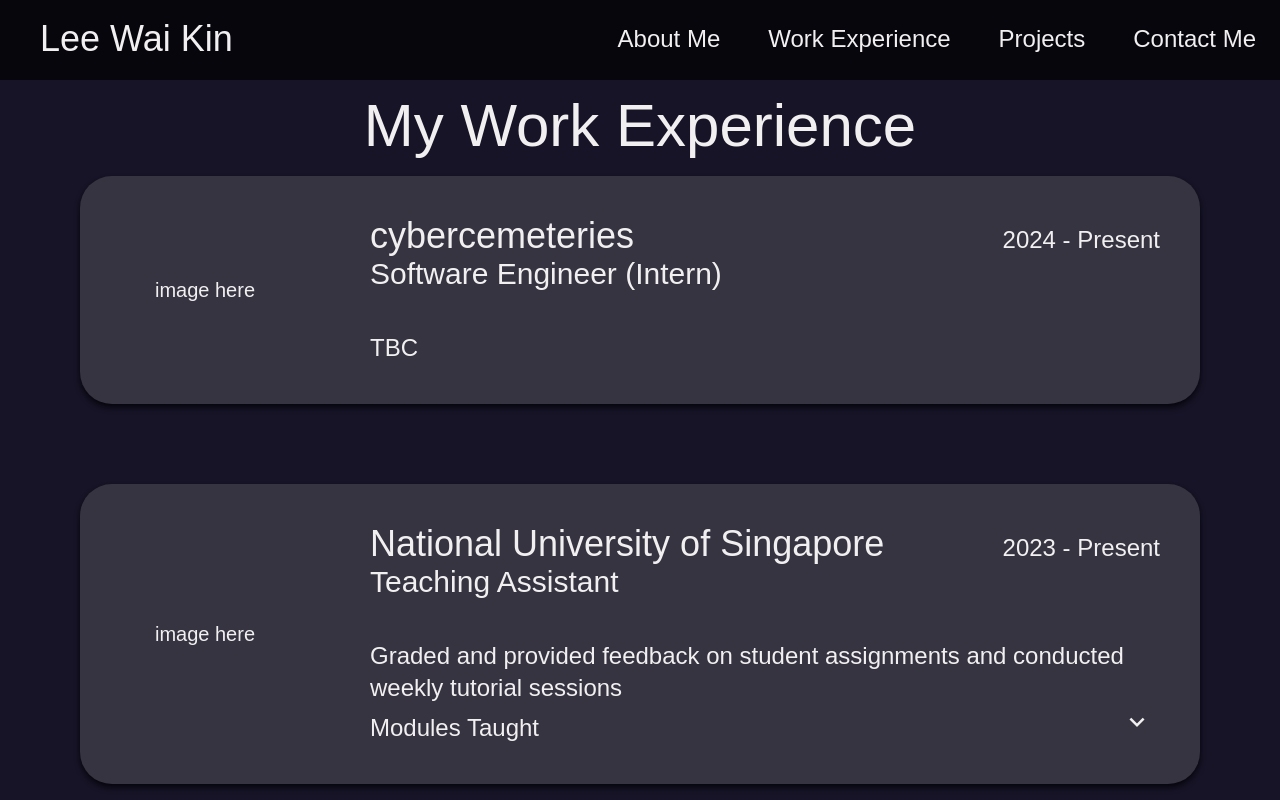
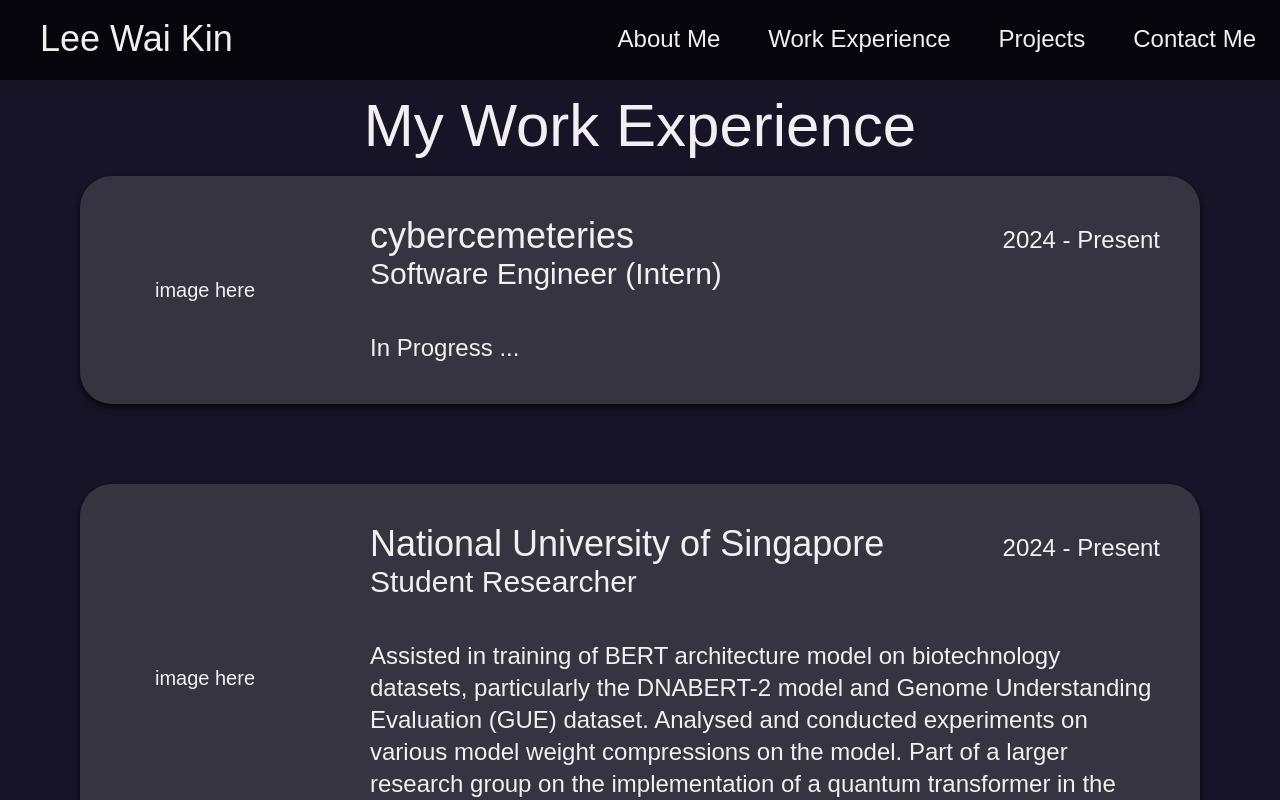
Before and after one commit to LWK19/leewaikin-website, a React (Create React App) app: page /experience in a window 1280 px wide. Shown: the top 800 px of the page. Built offline with nearby package versions, Linux system fonts and the light colour scheme; a web font is replaced by a local one.

Commit message:
Add details and minor entries

```diff
--- a/src/main.css
+++ b/src/main.css
@@ -855,6 +855,10 @@
   height: 290px;
 }
 
+.h-\[300px\] {
+  height: 300px;
+}
+
 .h-\[30px\] {
   height: 30px;
 }
@@ -875,10 +879,6 @@
   height: 100%;
 }
 
-.h-\[300px\] {
-  height: 300px;
-}
-
 .min-h-10 {
   min-height: 2.5rem;
 }
@@ -923,6 +923,10 @@
   width: 45px;
 }
 
+.w-\[500px\] {
+  width: 500px;
+}
+
 .w-\[55px\] {
   width: 55px;
 }
@@ -941,14 +945,6 @@
 
 .w-full {
   width: 100%;
-}
-
-.w-\[300px\] {
-  width: 300px;
-}
-
-.w-\[500px\] {
-  width: 500px;
 }
 
 .min-w-0 {
@@ -1110,10 +1106,6 @@
   overflow: hidden;
 }
 
-.scroll-smooth {
-  scroll-behavior: smooth;
-}
-
 .text-nowrap {
   text-wrap: nowrap;
 }
@@ -1139,16 +1131,16 @@
   border-top-right-radius: 2rem;
 }
 
+.border-2 {
+  border-width: 2px;
+}
+
 .border-\[3px\] {
   border-width: 3px;
 }
 
 .border-\[6px\] {
   border-width: 6px;
-}
-
-.border-2 {
-  border-width: 2px;
 }
 
 .border-b {
@@ -1212,10 +1204,6 @@
 
 .p-5 {
   padding: 1.25rem;
-}
-
-.p-\[300px\] {
-  padding: 300px;
 }
 
 .px-12 {
--- a/src/pages/about.tsx
+++ b/src/pages/about.tsx
@@ -4,7 +4,7 @@
 import p1 from "../assets/p1.jpg";
 import nus from "../assets/nus.png";
 
-function About(props:React.PropsWithChildren<React.HTMLProps<HTMLDivElement>>) {
+function About(props: React.PropsWithChildren<React.HTMLProps<HTMLDivElement>>) {
     document.title = "About - Lee Wai Kin";
 
     function scrollTo(elementId: string) {
@@ -20,19 +20,19 @@
                 </T.Title>
                 <T.BoxContainer>
                     <T.Box className="flex-col">
-                        <T.BoxHeader className='h-[250px]'> <img className="rounded-t-4xl object-cover w-full h-full object-[0_-15px]" src={p1} alt=""/> </T.BoxHeader>
+                        <T.BoxHeader className='h-[250px]'> <img className="rounded-t-4xl object-cover w-full h-full object-[0_-15px]" src={p1} alt="" /> </T.BoxHeader>
                         <T.BoxContent className="mt-5"> I am currently a Year 2 NUS Computer Science student. </T.BoxContent>
                         <T.Button className="" onClick={() => scrollTo("whoami")}> More... </T.Button>
                     </T.Box>
                     <T.Box className="flex-col">
                         <T.BoxTitle> Education </T.BoxTitle>
-                        <T.BoxHeader className="h-[150px]"> <img className="object-cover w-full h-full" src={nus} alt=""/> </T.BoxHeader>
+                        <T.BoxHeader className="h-[150px]"> <img className="object-cover w-full h-full" src={nus} alt="" /> </T.BoxHeader>
                         <T.BoxContent>
                             <div className="text-3xl mt-3 mb-5">
                                 National University of Singapore (NUS)
                             </div>
                             <div className="text-2xl">
-                                Bachelor of Computing <br/> (Computer Science)
+                                Bachelor of Computing <br /> (Computer Science)
                             </div>
                         </T.BoxContent>
                         <T.Button className="" onClick={() => scrollTo("education")}> More... </T.Button>
@@ -67,7 +67,7 @@
                 <T.SectionHeader> Who am I?</T.SectionHeader>
                 <T.SectionContent className="">
                     <div className="w-3/4 text-justify">
-                        A long self-introduction. A long self-introduction. A long self-introduction. A very long self-introduction. A long self-introduction. A long self-introduction. A long self-introduction. A long self-introduction. A long self-introduction. A long self-introduction. A long self-introduction. A long self-introduction. A long self-introduction. A long self-introduction. A long self-introduction. A long self-introduction. A long self-introduction. A long self-introduction. A long self-introduction. A long self-introduction. A long self-introduction.
+                        In progress ...
                     </div>
                 </T.SectionContent>
             </T.Section>
@@ -77,7 +77,7 @@
                     <T.Timeline>
                         <T.Date>Present</T.Date>
                         <T.Entry> </T.Entry>
-                        <T.TimelineLine/>
+                        <T.TimelineLine />
                         <T.Entry>
                             <T.Paragraph>
                                 <div>National University of Singapore (NUS)</div>
@@ -91,7 +91,7 @@
                         </T.Entry>
                         <T.Date>2023</T.Date>
                         <T.Entry></T.Entry>
-                        <T.TimelineLine/>
+                        <T.TimelineLine />
                         <T.Entry><T.Paragraph>
                             <div>Anglo-Chinese School (Independent)</div>
                             <T.BulletPoint>
@@ -104,7 +104,7 @@
                         <T.Date>2017</T.Date>
                     </T.Timeline>
 
-                    <T.ContentDivider/>
+                    <T.ContentDivider />
 
                     <div className='w-1/2'>
                         <div className="text-3xl mt-10 text-left"> National University of Singapore</div>
@@ -112,9 +112,9 @@
 
                         <T.Collapsible className=" m-0" Header={<T.CollapsibleHeader className="text-xl">
                             Modules Taken
-                    </T.CollapsibleHeader>}Content={<T.CollapsibleContent>
+                        </T.CollapsibleHeader>} Content={<T.CollapsibleContent>
                             <div className="grid grid-cols-5 justify-self-center">
-                        <div className="col-span-4 text-center">Module</div>
+                                <div className="col-span-4 mb-2 text-center">Module</div>
                                 <div className="col-span-1">Grade</div>
                                 <u className="col-span-5">Computer Science</u>
                                 <div className="col-span-4 text-left">CS1101S Programming Methodology</div>
@@ -126,43 +126,57 @@
                                 <div className="col-span-4 text-left">CS2040S	Data Structures and Algorithms</div>
                                 <div className="col-span-1">A</div>
                                 <div className="col-span-4 text-left">CS2100	Computer Organisation</div>
+                                <div className="col-span-1">A</div>
+                                <div className="col-span-4 text-left">CS2101 Effective Communication for Computing Professionals</div>
+                                <div className="col-span-1">TBC</div>
+                                <div className="col-span-4 text-left">CS2103T Software Engineering</div>
+                                <div className="col-span-1">TBC</div>
+                                <div className="col-span-4 text-left">CS2106	Introduction to Operating Systems</div>
                                 <div className="col-span-1">TBC</div>
                                 <div className="col-span-4 text-left">CS2109S	Introduction to AI and Machine Learning</div>
-                        <div className="col-span-1">TBC</div>
+                                <div className="col-span-1">A</div>
                                 <div className="col-span-4 text-left">CS3230	Design and Analysis of Algorithms</div>
+                                <div className="col-span-1">A</div>
+                                <div className="col-span-4 text-left">CS3263 Foundations of Artificial Intelligence</div>
                                 <div className="col-span-1">TBC</div>
 
-                        <div className='col-span-5 p-2'/>
+                                <div className='col-span-5 p-2' />
                                 <u className="col-span-5 ">Math</u>
                                 <div className="col-span-4 text-left">MA1521	Calculus for Computing</div>
                                 <div className="col-span-1">S</div>
                                 <div className="col-span-4 text-left">MA1522	Linear Algebra for Computing</div>
                                 <div className="col-span-1">A</div>
                                 <div className="col-span-4 text-left">ST2334	Probability and Statistics</div>
+                                <div className="col-span-1">A</div>
+
+                                <div className='col-span-5 p-2' />
+                                <u className="col-span-5">Miscellaneous</u>
+                                <div className="col-span-4 text-left">HSI1000 How Science Works, Why Science Works</div>
                                 <div className="col-span-1">TBC</div>
-
-                        <div className='col-span-5 p-2'/>
-                        <u className="col-span-5">Miscellaneous</u>
                                 <div className="col-span-4 text-left">IS1108	Digital Ethics and Data Privacy</div>
                                 <div className="col-span-1">A</div>
+                                <div className="col-span-4 text-left">IS2218 Digital Platforms for Business</div>
+                                <div className="col-span-1">TBC</div>
                                 <div className="col-span-4 text-left">ES2660	Communicating in the Information Age</div>
                                 <div className="col-span-1">S</div>
                                 <div className="col-span-4 text-left">GEC1015	Public Health in Action</div>
-                        <div className="col-span-1">TBC</div>
+                                <div className="col-span-1">A</div>
                                 <div className="col-span-4 text-left">ST1131	Introduction to Statistics and Statistical Computing</div>
                                 <div className="col-span-1">S</div>
                                 <div className="col-span-4 text-left">GESS1000	Global EC Dimensions of Singapore</div>
                                 <div className="col-span-1">S</div>
+                                <div className="col-span-4 text-left">CLC2204 Community Development with Youth</div>
+                                <div className="col-span-1">TBC</div>
                                 <div className="col-span-4 text-left">MUA1166	Introduction to Computing Media in Max</div>
                                 <div className="col-span-1">A</div>
                                 <div className="col-span-4 text-left">CFA1101A	Performing Arts in Practice (Music) 1</div>
                                 <div className="col-span-1">S</div>
-                         <br/>
+                                <br />
                             </div>
-                    </T.CollapsibleContent>}/>
+                        </T.CollapsibleContent>} />
                     </div>
 
-                    <T.ContentDivider/>
+                    <T.ContentDivider />
 
                     <div className='w-1/2'>
                         <div className="text-3xl mt-10 text-left"> Anglo-Chinese School (Independent)
@@ -170,7 +184,7 @@
                         <div className='text-left'> Points: 43/45 </div>
                         <T.Collapsible className=" m-0" Header={<T.CollapsibleHeader className="text-xl">
                             Subject Combination
-                    </T.CollapsibleHeader>}Content={<T.CollapsibleContent>
+                        </T.CollapsibleHeader>} Content={<T.CollapsibleContent>
                             <div className="grid grid-cols-5 justify-self-center">
                                 <div className="col-span-4 text-center">Subject</div>
                                 <div className="col-span-1">Grade</div>
@@ -198,7 +212,7 @@
                                 <div className="col-span-4 text-left">Theory of Knowledge</div>
                                 <div className="col-span-1">B</div>
                             </div>
-                    </T.CollapsibleContent>}/>
+                        </T.CollapsibleContent>} />
                     </div>
                 </T.SectionContent>
             </T.Section>
@@ -216,18 +230,29 @@
                                 Recipient of the ASEAN Undergraduate Merit Scholarship from 2023-2027.
 
                             </div>
-                </T.CollapsibleContent>}/>
+                        </T.CollapsibleContent>} />
                     <T.Collapsible
                         Header={<T.CollapsibleHeader>
                             <T.CustomLink href="https://credentials.nus.edu.sg/f5dc0f96-4a70-49f0-bbba-6142b765947a#acc.V5SX1WA4" target="_blank">
-                        NUS Dean's List
+                                NUS Dean's List (AY23/24 Semester 2)
                             </T.CustomLink>
                         </T.CollapsibleHeader>}
                         Content={<T.CollapsibleContent>
                             <div className="p-10">
-                        <img className="m-auto" src="https://api.accredible.com/v1/frontend/credential_website_embed_image/certificate/105927835" alt=""/>
+                                <img className="m-auto" src="https://api.accredible.com/v1/frontend/credential_website_embed_image/certificate/105927835" alt="" />
                             </div>
-                </T.CollapsibleContent>}/>
+                        </T.CollapsibleContent>} />
+                    <T.Collapsible
+                        Header={<T.CollapsibleHeader>
+                            <T.CustomLink href="https://credentials.nus.edu.sg/1a660a26-f305-4f01-956a-c95a71ac230a#acc.kzMparqy" target="_blank">
+                                NUS Dean's List (AY24/25 Semester 1)
+                            </T.CustomLink>
+                        </T.CollapsibleHeader>}
+                        Content={<T.CollapsibleContent>
+                            <div className="p-10">
+                                <img className="m-auto" src="https://api.accredible.com/v1/frontend/credential_website_embed_image/certificate/129042888" alt="" />
+                            </div>
+                        </T.CollapsibleContent>} />
                 </T.SectionContent>
             </T.Section>
         </>
--- a/src/pages/contact.tsx
+++ b/src/pages/contact.tsx
@@ -3,7 +3,7 @@
 import * as T from '../template.tsx';
 
 
-function Contact(props:React.PropsWithChildren<React.HTMLProps<HTMLDivElement>>) {
+function Contact(props: React.PropsWithChildren<React.HTMLProps<HTMLDivElement>>) {
     document.title = "Contact Me - Lee Wai Kin";
     // TODO handle email logic
     return (
@@ -40,6 +40,7 @@
                         <div className="mt-10">
                             <T.Button className="place-items-center mr-0"> Send </T.Button>
                         </div>
+                        <div className="mt-10"> (Page still in development) </div>
                     </form>
                 </T.SectionContent>
             </T.Section>
--- a/src/pages/experience.tsx
+++ b/src/pages/experience.tsx
@@ -3,7 +3,7 @@
 import * as T from '../template.tsx';
 
 
-function Experience(props:React.PropsWithChildren<React.HTMLProps<HTMLDivElement>>) {
+function Experience(props: React.PropsWithChildren<React.HTMLProps<HTMLDivElement>>) {
     document.title = "Work Experience - Lee Wai Kin";
     return (
         <>
@@ -30,7 +30,30 @@
                                     Software Engineer (Intern)
                                 </T.CardSubtitle>
                                 <div className="text-left">
-                                    TBC
+                                    In Progress ...
+                                </div>
+                            </T.CardContent>
+                        </T.Card>
+                        <T.Card className="">
+                            <T.CardImage className="">
+                                image here
+                            </T.CardImage>
+                            <T.CardContent className="">
+                                <T.CardHeader className="">
+                                    <T.CardTitle className="">
+                                        National University of Singapore
+                                    </T.CardTitle>
+                                    <T.CardDate className="">
+                                        2024 - Present
+                                    </T.CardDate>
+                                </T.CardHeader>
+                                <T.CardSubtitle className="">
+                                    Student Researcher
+                                </T.CardSubtitle>
+                                <div className="text-left">
+                                    Assisted in training of BERT architecture model on biotechnology datasets, particularly the DNABERT-2 model and Genome Understanding Evaluation (GUE) dataset.
+                                    Analysed and conducted experiments on various model weight compressions on the model.
+                                    Part of a larger research group on the implementation of a quantum transformer in the Centre for Quantum Technologies (CQT).
                                 </div>
                             </T.CardContent>
                         </T.Card>
@@ -57,10 +80,11 @@
                                     <div className="mt-2 text-2xl text-left">Modules Taught</div>
                                 </T.CollapsibleHeader>} Content={<T.CollapsibleContent>
                                     <div className="pt-2 ml-3 text-xl text-left">
-                                        CS1101S (AY24/25 Sem 1) <br/>
+                                        CS1101S (AY24/25 Sem 1) <br />
+                                        CS2030S (AY24/25 Sem 2) <br />
                                         CS2109S (AY24/25 Sem 2)
                                     </div>
-                                </T.CollapsibleContent>}/>
+                                </T.CollapsibleContent>} />
                             </T.CardContent>
                         </T.Card>
                         <T.Card className="">
```
Lines whose indentation alone changed are shown as unchanged.
